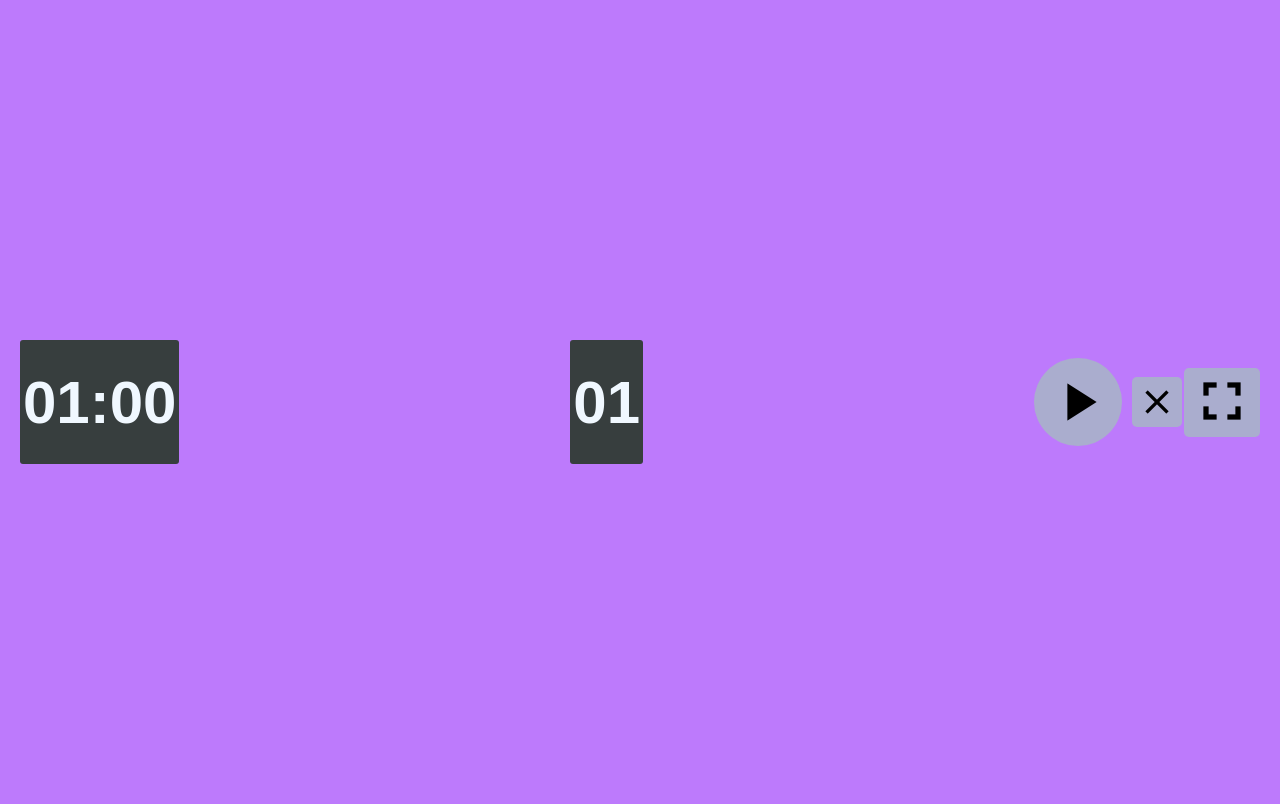
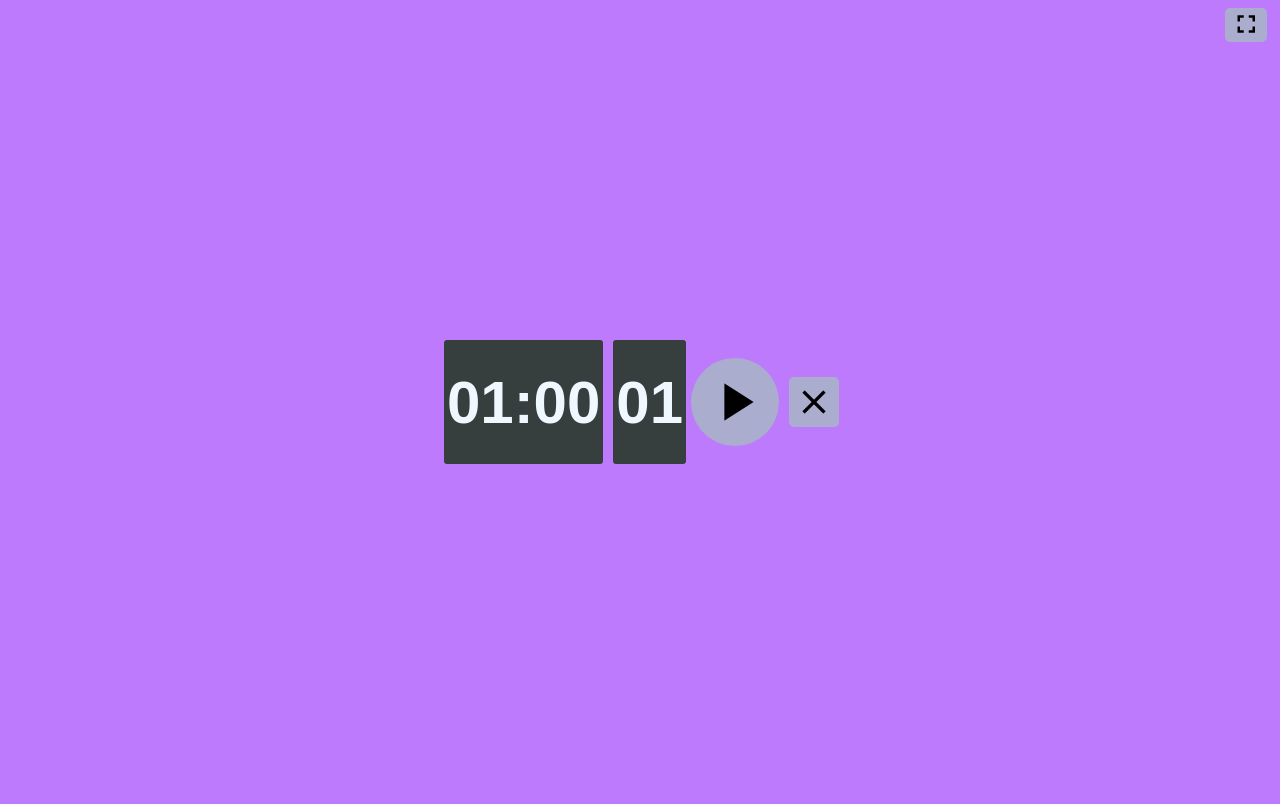
Before and after one commit to Gabriel-Sanchez/HabitosGWeb, a Django app: page /pomodoro/pomo_ven/1 in a window 1280 px wide. Run offline with Django 3.2, Linux system fonts and the light colour scheme; tables that the repository leaves empty hold one stand-in row (values such as "Sample post"); parts of the project's set-up code (start-up, migrations or seed data) failed here and were passed over.

Commit message:
estilos pomodoro

```diff
--- a/AppHabitosWeb/pomodoro_app/static/pomodoro_app/css/pomodoro.css
+++ b/AppHabitosWeb/pomodoro_app/static/pomodoro_app/css/pomodoro.css
@@ -19,7 +19,6 @@
     padding: 2px;
     font-size: 12px;
     padding-left: 5px ;
-
     /* border-radius: 5px 0 0 0; */
 
 }
@@ -115,17 +114,18 @@
 
     #pom{
         display: flex;
-        /* flex-direction: column; */
+         flex-direction: column;
+          justify-content: center;
         align-items: center ;
         font-size: 40px;
         height: 100vh;
         padding-left: 20px;
         padding-right: 20px;
+        flex-wrap: wrap;
+        /* box-sizing: border-box;  */
     }
 
-    i{
-        font-size: 64px !important;
-   }
+
    #cerrar i{
     font-size: 40px !important;
     /* height: 12px;
@@ -142,6 +142,7 @@
     align-items: center;
     margin-right: 2px;
     margin-left: 10px;
+    font-size: 64px;
 }
 
 #iniciarPausar{
@@ -152,6 +153,13 @@
     display: flex;
     justify-content: center;
     align-items: center;
+    font-size: 64px !important;
+
+}
+
+#iniciarPausar i{
+
+    font-size: 64px !important;
 
 }
 
@@ -170,12 +178,13 @@
     margin-top: 10px;
     margin-bottom: 10px;
     height: 100px;
+    flex-wrap: wrap;
 
 }
 
 .botones_pom{
-    margin-top: auto;
-    margin-bottom: auto;
+    margin-top: 0;
+    margin-bottom: 0;
     display: flex;
     align-items: center;
     justify-content: space-between;
@@ -184,5 +193,34 @@
 
 #Pantalla_completa{
     display: block;
+    position: absolute;
+    top: 1%;
+    right: 1%;
+    font-size: 10px ;
+}
+
+#Pantalla_completa i{
+
+    font-size: 30px !important;
+
 }
     }
+
+
+
+@media screen and (min-width: 500px) {
+
+
+    #pom{
+
+         flex-direction: row;
+
+    }
+
+   .tiempo_style{
+    margin-right: 5px;
+    margin-left: 5px;
+   }
+
+
+  }
--- a/AppHabitosWeb/pomodoro_app/templates/pomodoro_app/pomodoro.html
+++ b/AppHabitosWeb/pomodoro_app/templates/pomodoro_app/pomodoro.html
@@ -32,7 +32,7 @@
 
 
 
-<div id="pom" class="items-stretch">
+<div id="pom" class="items-stretch  w-full">
 
     <!-- <button id="playButton">Reproducir</button> -->
 
@@ -51,7 +51,7 @@
 
         <div class="botones_pom">
             <div>
-                <button id="iniciarPausar" class="boton_start"><i class="material-icons" >play_arrow</i></button>
+                <button id="iniciarPausar" class="boton_start"><i class="material-icons" translate="no" >play_arrow</i></button>
 
             </div>
 
@@ -59,11 +59,11 @@
             <div>
 
                 <button id="cerrar">
-                    <i id="cerrar_icon" class="material-icons">close</i></button>
+                    <i id="cerrar_icon" class="material-icons" translate="no">close</i></button>
             </div>
 
             <div>
-                <button onclick="pantalla_c()" id="Pantalla_completa"><i class="material-icons">fullscreen</i></button>
+                <button style="font-size: 10px;" onclick="pantalla_c()" id="Pantalla_completa"><i class="material-icons" translate="no" >fullscreen</i></button>
             </div>
 
         </div>
--- a/AppHabitosWeb/pomodoro_app/templates/pomodoro_app/stopWatch.html
+++ b/AppHabitosWeb/pomodoro_app/templates/pomodoro_app/stopWatch.html
@@ -51,7 +51,7 @@
 
         <div class="botones_pom">
             <div>
-                <button id="iniciarPausar" class="boton_start"><i class="material-icons" >play_arrow</i></button>
+                <button id="iniciarPausar" class="boton_start"><i class="material-icons" translate="no" >play_arrow</i></button>
 
             </div>
 
@@ -59,11 +59,11 @@
             <div>
 
                 <button id="cerrar">
-                    <i id="cerrar_icon" class="material-icons">close</i></button>
+                    <i id="cerrar_icon" class="material-icons" translate="no">close</i></button>
             </div>
 
             <div>
-                <button onclick="pantalla_c()" id="Pantalla_completa"><i class="material-icons">fullscreen</i></button>
+                <button onclick="pantalla_c()" id="Pantalla_completa"><i class="material-icons" translate="no" >fullscreen</i></button>
             </div>
 
         </div>
```
